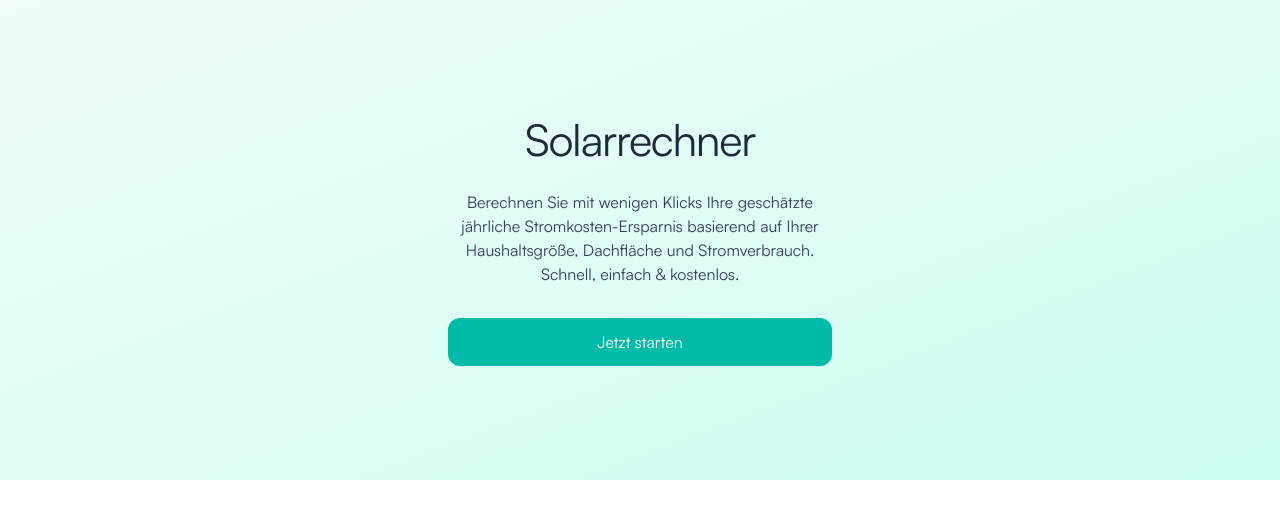
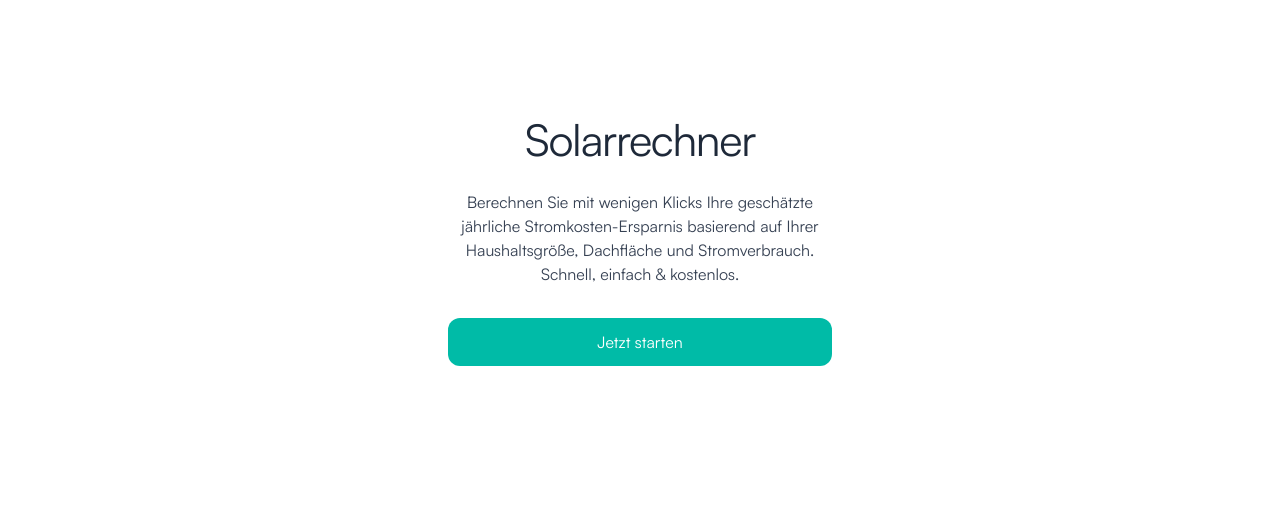
Before and after one commit to okeesh/solarrechner, a React (Vite) app: page / in a window 1280 px wide. Shown: the top 518 px of the page. Built offline with nearby package versions, Linux system fonts and the light colour scheme.

Commit message:
rm bg color

```diff
--- a/src/SolarCalculator.tsx
+++ b/src/SolarCalculator.tsx
@@ -185,7 +185,7 @@ const SolarCalculator: React.FC = () => {
 
     if (currentStep === -1) {
         return (
-            <div className="w-full min-h-[60vh] bg-gradient-to-br from-teal-50 to-teal-100 flex items-center justify-center">
+            <div className="w-full min-h-[60vh] flex items-center justify-center">
                 <div className="max-w-md w-full text-center rounded-2xl p-8">
                     <h2 className="text-2xl font-bold text-gray-800 mb-6" style={{ fontFamily: 'Satoshi, sans-serif' }}>
                         Solarrechner
```
